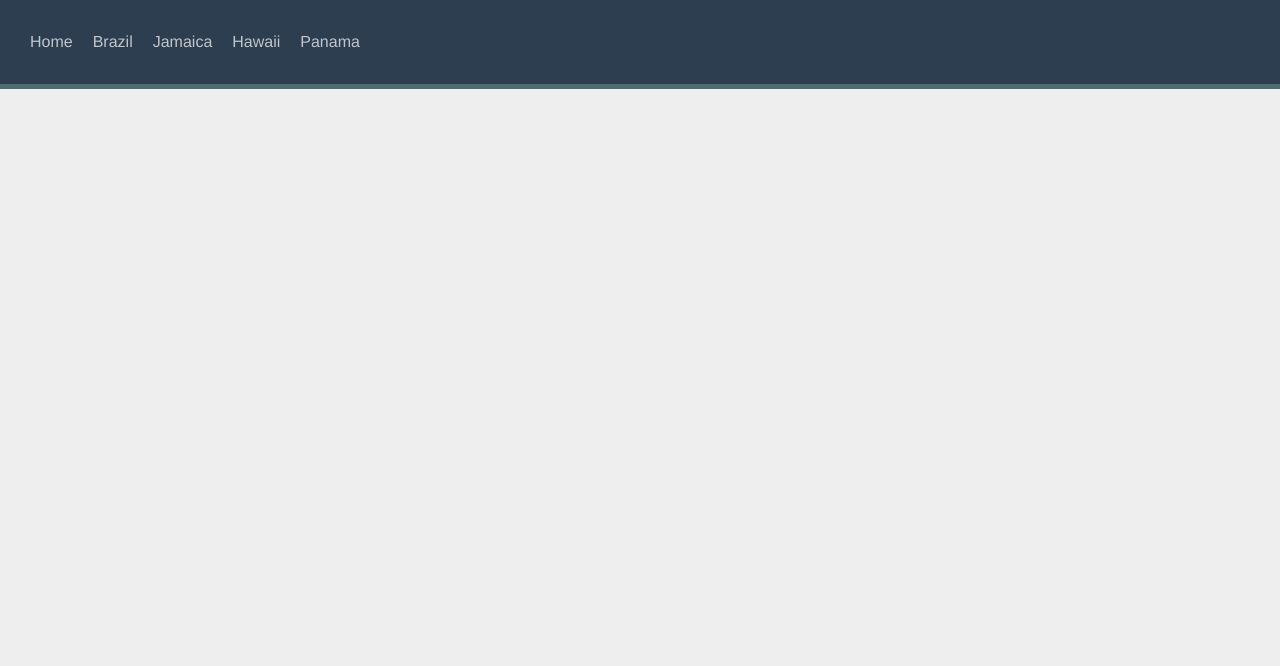
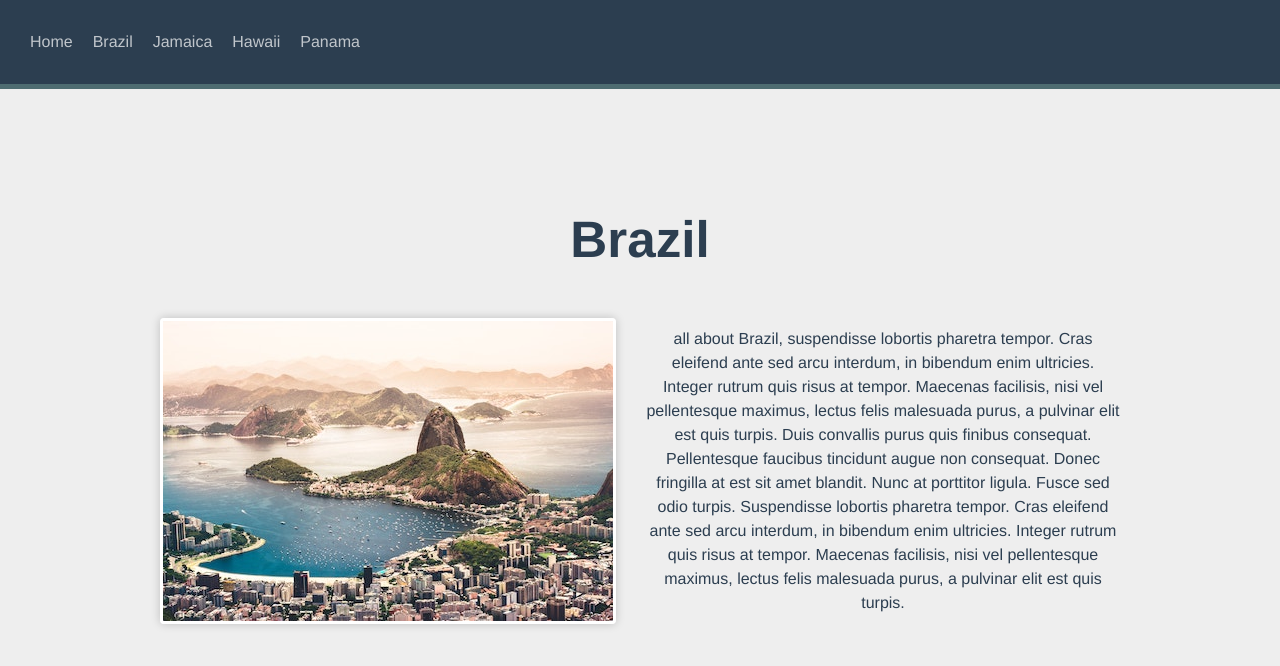
Before and after one commit to Olivernha/Vue-router-travel-app, a Vue app: page /destination/1 in a window 1280 px wide. Shown: the top 666 px of the page. Built offline with nearby package versions, Linux system fonts and the light colour scheme.

Commit message:
dynamic routes

```diff
--- a/src/router/index.js
+++ b/src/router/index.js
@@ -26,6 +26,11 @@
         path: '/panama',
         name: 'Panama',
         component: () => import('@/views/Panama.vue')
+    },
+    {
+        path:'/destination/:id',
+        component:()=>import('@/views/DestinationShow.vue'),
+        // props:true  // can use passing props
     }
 ];
 const router = createRouter({
--- /dev/null
+++ b/src/views/DestinationShow.vue
@@ -0,0 +1,30 @@
+<template>
+  <section>
+    <h1>{{destination.name}}</h1>
+    <div class="destination-details">
+      <img :src="`/images/${destination.image}`" :alt="destination.name">
+      <p>{{destination.description}}</p>
+    </div>
+  </section>
+</template>
+
+<script>
+import sourceData from '../data.json'
+
+export default {
+  name: "DestinationShow",
+  // props: ['id'],
+  computed: {
+    destinationId() {
+      return parseInt(this.$route.params.id)
+    },
+    destination() {
+      return sourceData.destinations.find(destination => destination.id === this.destinationId)
+    }
+  }
+}
+</script>
+
+<style scoped>
+
+</style>
```
